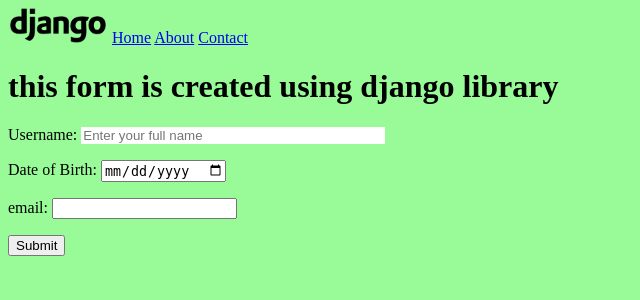
After one commit to Dhrubo-Arafah/django-sessions, a Django app: page /first_app/form/ in a window 1280 px wide. The commit adds this page. Shown: the top 300 px of the page, without its empty margins (0-640 px from the left). Run offline with Django 3.2, Linux system fonts and the light colour scheme.

Commit message:
Test Form Submission (without database)

```diff
--- /dev/null
+++ b/first_app/forms.py
@@ -0,0 +1,25 @@
+from django import forms
+
+# we use widget to place arguments that django doesn't provide
+class user_form(forms.Form):
+    user_name = forms.CharField(
+        required=False,
+        label="Username",
+        # initial="Dhrubo", value of input
+        widget=forms.TextInput(
+            attrs={
+                'placeholder': 'Enter your full name',
+                'style': 'width:300px; border:none'
+            }))
+
+    user_dob = forms.DateField(
+        label="Date of Birth",
+        widget=forms.TextInput(
+            attrs={
+                'type': 'date'
+            }))
+
+    user_email = forms.EmailField(
+        required=False,
+        label="email",
+    )
--- a/first_app/urls.py
+++ b/first_app/urls.py
@@ -5,5 +5,6 @@ urlpatterns = [
     path('', views.index),
     path('home/', views.index , name="home"),
     path('about/', views.about , name="about"),
-    path('contact/', views.contact , name="contact")
+    path('contact/', views.contact , name="contact"),
+    path('form/', views.form, name="form")
     ]
--- a/first_app/views.py
+++ b/first_app/views.py
@@ -1,21 +1,52 @@
 from django.shortcuts import render
-from django.http import HttpResponse
+from first_app.models import Musician, Album
+from first_app import forms
+
+
 # Create your views here.
 
 def index(request):
- context={
-  'msg':"Hello From Homepage"
- }
- return render(request, 'index.html', context)
+    # SELECT * FROM MUSICIAN ORDER BY first_name
+    musician_list = Musician.objects.order_by('first_name')
+    context = {
+        'text': "List of Musicians",
+        'musician': musician_list
+    }
+    return render(request, 'index.html', context)
+
 
 def about(request):
- context={
-  'msg':"Hello From About page"
- }
- return render(request, 'about.html', context)
+    context = {
+        'text': "Hello From About page"
+    }
+    return render(request, 'about.html', context)
+
 
 def contact(request):
- context={
-  'msg':"Hello From Contact page"
- }
- return render(request, 'contact.html', context)
+    context = {
+        'text': "Hello From Contact page"
+    }
+    return render(request, 'contact.html', context)
+
+
+def form(request):
+    new_form = forms.user_form
+    context = {
+        'form': new_form,
+        'msg': "this form is created using django library"
+    }
+    if request.method == "POST":
+        new_form = forms.user_form(request.POST)
+        if new_form.is_valid():
+            user_name = new_form.cleaned_data['user_name']
+            user_dob = new_form.cleaned_data['user_dob']
+            user_email = new_form.cleaned_data['user_email']
+
+            context.update({'user_name': user_name,
+                            'user_dob': user_dob,
+                            'user_email': user_email
+                            })
+            # we can use context.update() dedicatedly for a key
+            context.update({'form_submitted': "Yes"})
+
+    return render(request, 'form.html', context)
--- a/first_project/urls.py
+++ b/first_project/urls.py
@@ -19,5 +19,5 @@ from django.urls import path, include
 
 urlpatterns = [
     path('admin/', admin.site.urls),
-    path('first_app/', include('first_app.urls'))
+    path('first_app/', include('first_app.urls')),
 ]
--- /dev/null
+++ b/templates/form.html
@@ -0,0 +1,24 @@
+{% extends 'main.html' %}
+{% block title %}Test Form{% endblock %}
+{% block content %}
+{#    <h1>this form is created using html</h1>#}
+{#    <form action="" method="post">#}
+{#        <label for="user_name">Username</label>#}
+{#        <input type="text" name="user_name" value="" required>#}
+{#        <label for="user_email">Email</label>#}
+{#        <input type="email" name="user_email" value="" required>#}
+{#        <input type="submit" name="submit" value="Submit">#}
+{#    </form>#}
+{#    <hr>#}
+    <h1>{{ msg }}</h1>
+    <form action="" method="post">
+        {% csrf_token %}
+        {{ form.as_p }}
+        <input type="submit" value="Submit">
+    </form>
+    {% if form_submitted %}
+        <p>Name: {{ user_name }}</p>
+        <p>Date Of Birth: {{ user_dob }}</p>
+        <p>Email: {{ user_email }}</p>
+    {% endif %}
+{% endblock %}
```
Also changed, not shown: templates/index.html (+17 -1 lines).
